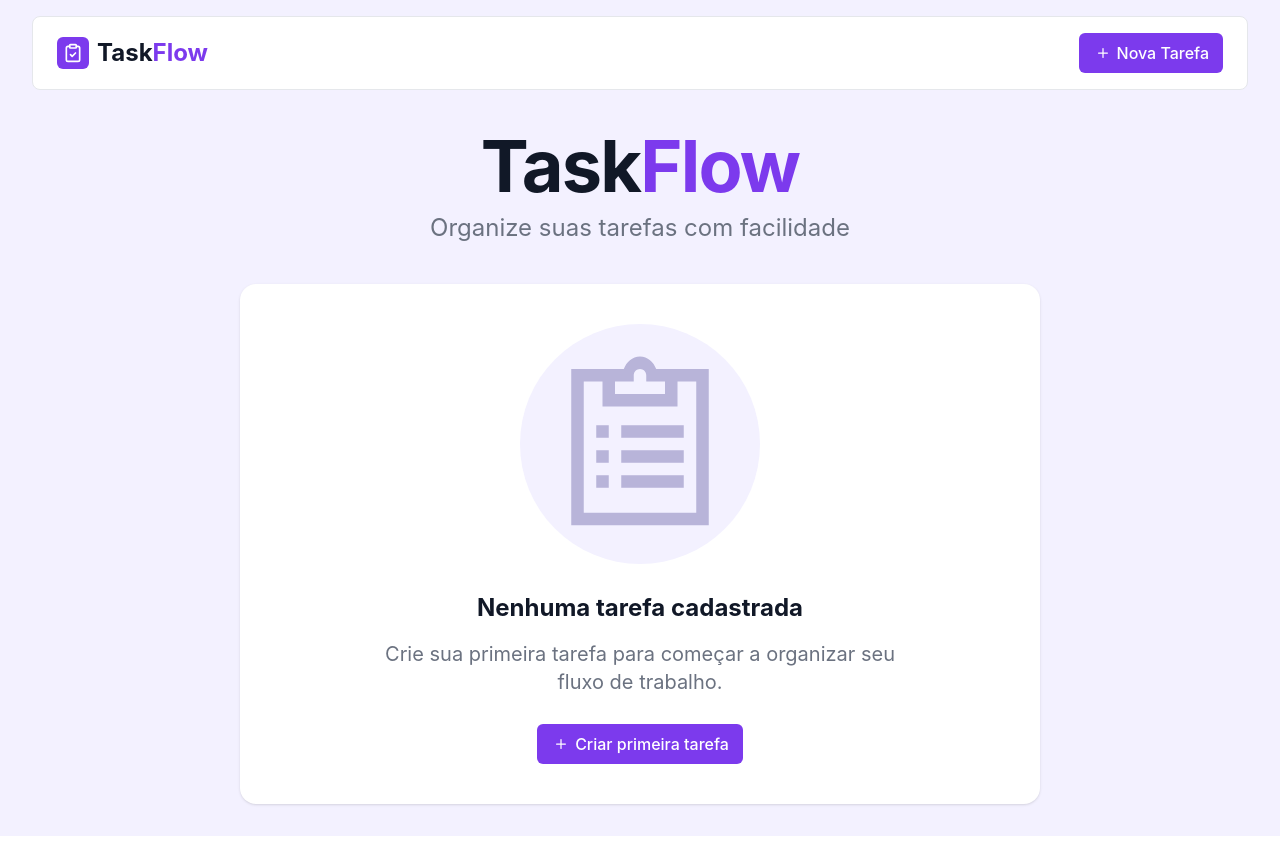
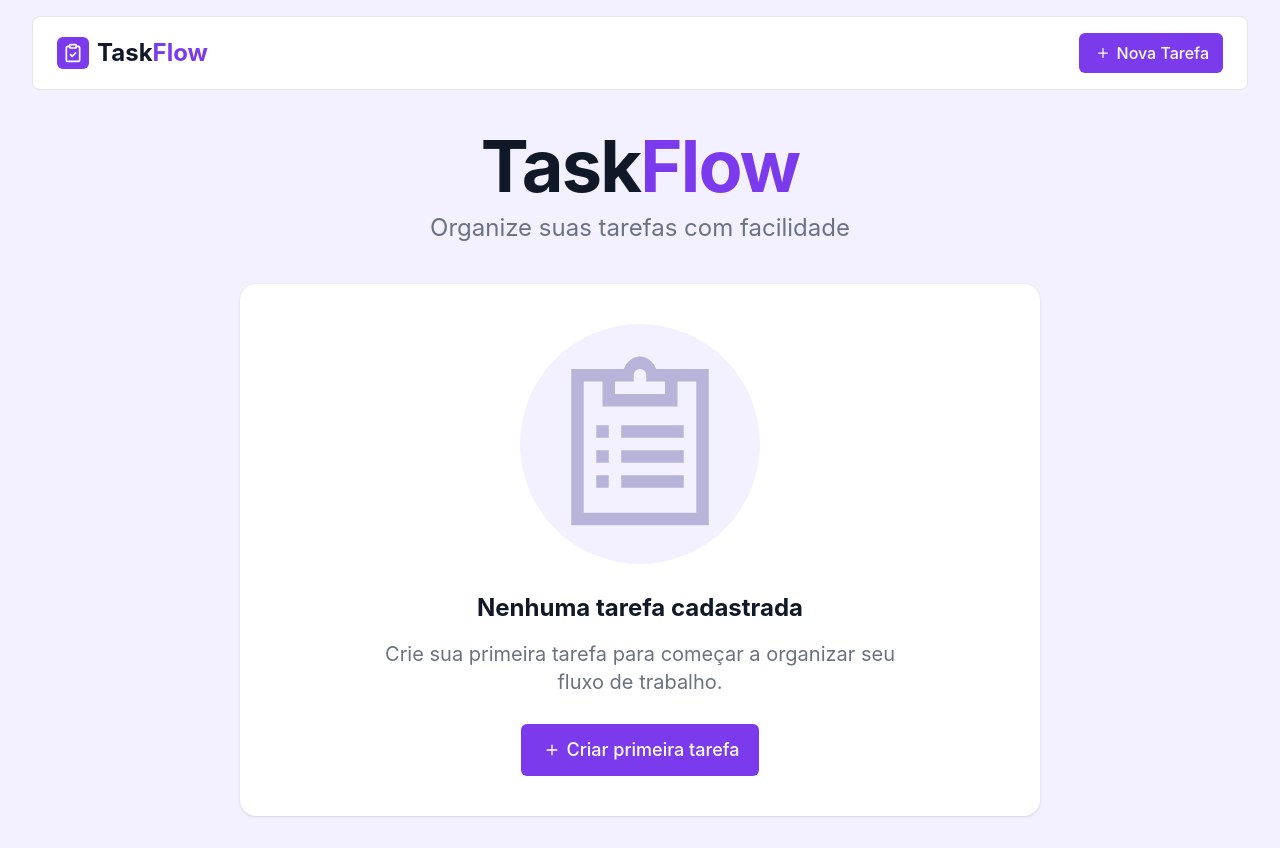
Before and after one commit to jainyxavier/taskflow, a React (Vite) app: page / in a window 1280 px wide. Built offline with nearby package versions, Linux system fonts and the light colour scheme.

Commit message:
feat: task creation button component

```diff
--- a/src/components/AddTaskBtn.tsx
+++ b/src/components/AddTaskBtn.tsx
@@ -3,13 +3,17 @@ import Button from "./Button";
 
 type AddTaskBtnProps = {
     buttonText: string;
+    onClick: () => void;
+    size?: "sm" | "lg";
 };
 
-export default function AddTaskBtn({ buttonText }: AddTaskBtnProps) {
+export default function AddTaskBtn({ buttonText, onClick, size = "sm" }: AddTaskBtnProps) {
     return (
-        <Button size="sm">
-            <IoIosAdd className="shrink-0" size={20} color="#fff" />
-            <span className="sr-only sm:not-sr-only">{buttonText}</span>
+        <Button size={size} onClick={onClick} aria-label={buttonText}>
+            <IoIosAdd className="shrink-0" size={size === "lg" ? 22 : 20} color="#fff" />
+            <span className={size === "lg" ? undefined : "sr-only sm:not-sr-only"}>
+                {buttonText}
+            </span>
         </Button>
     );
 }
--- a/src/components/Button.tsx
+++ b/src/components/Button.tsx
@@ -2,6 +2,9 @@ type ButtonProps = {
     children: React.ReactNode;
     size?: "sm" | "lg";
     className?: string;
+    onClick?: () => void;
+    type?: "button" | "submit" | "reset";
+    "aria-label"?: string;
 };
 
 const sizeClasses = {
@@ -9,10 +12,19 @@ const sizeClasses = {
     lg: "text-base sm:text-lg px-4 sm:px-5 py-2.5 sm:py-3",
 };
 
-export default function Button({ children, size = "sm", className = "" }: ButtonProps) {
+export default function Button({
+    children,
+    size = "sm",
+    className = "",
+    onClick,
+    type = "button",
+    "aria-label": ariaLabel,
+}: ButtonProps) {
     return (
         <button
-            type="button"
+            type={type}
+            onClick={onClick}
+            aria-label={ariaLabel}
             className={`inline-flex items-center justify-center gap-1 rounded-md bg-[#7C3AED] font-medium text-white cursor-pointer transition-colors hover:bg-[#6D28D9] active:bg-[#5B21B6] ${sizeClasses[size]} ${className}`}
         >
             {children}
```
